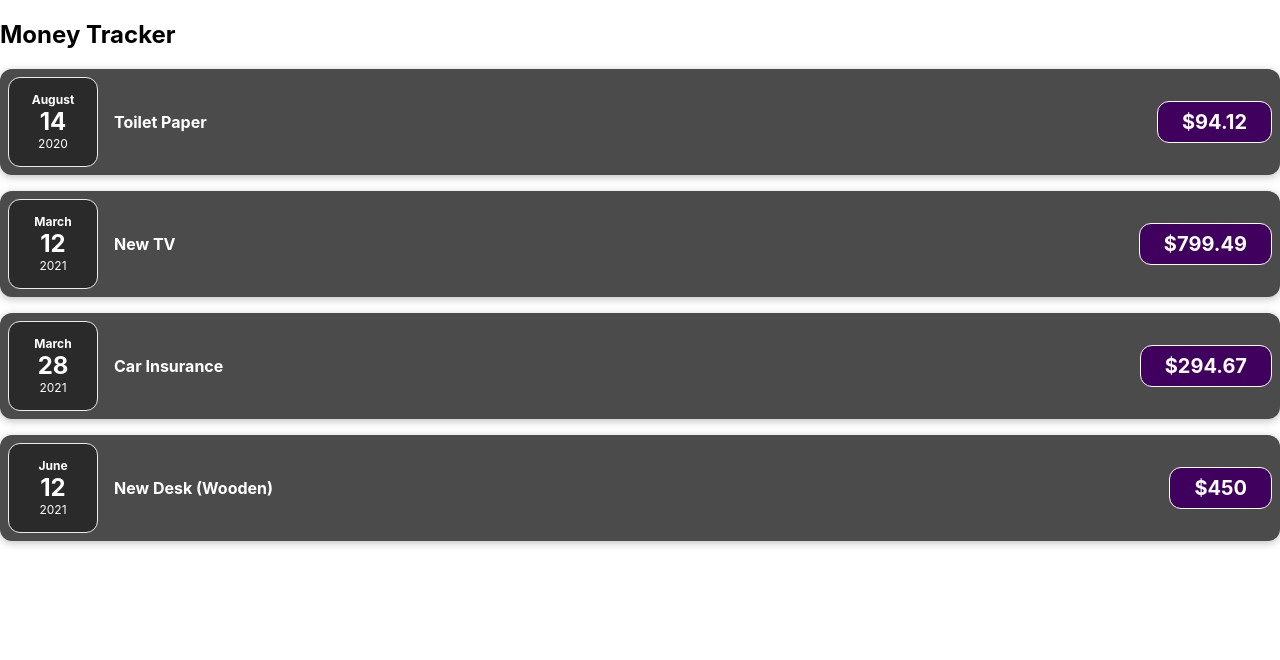
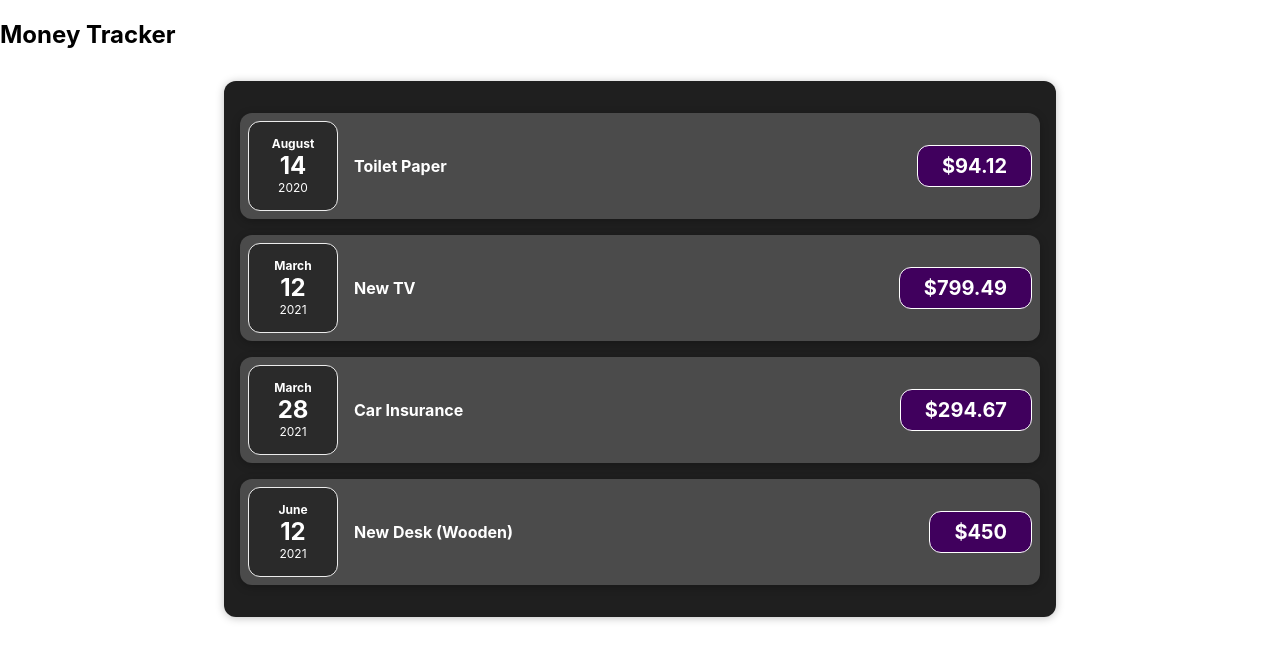
Before and after one commit to priyanka14june/Expense-Tracker, a React (Create React App) app: page / in a window 1280 px wide. Shown: the top 660 px of the page. Built offline with nearby package versions, Linux system fonts and the light colour scheme.

Commit message:
expenses component added

```diff
--- a/src/App.js
+++ b/src/App.js
@@ -1,6 +1,6 @@
 import React from "react";
 import "./App.css";
-import ExpenseItem from "./components/ExpenseItem";
+import Expenses from "./components/Expenses";
 
 /* <ExpenseItem /> can be written as <ExpenseItem> </ExpenseItem> and every componenet should be imported to app.js as its the main componenet to show up on page */
 /* new Date() is the JS function to fect date. new Date(2021, 2, 28) is the date set with initaial date as 2021 as year,  month as march(02--because month starts from 0(jan) and date as 28th)*/
@@ -30,26 +30,7 @@
   return (
     <div>
       <h2>Money Tracker</h2>
-      <ExpenseItem
-        title={expenses[0].title}
-        amount={expenses[0].amount}
-        date={expenses[0].date}
-      />
-      <ExpenseItem
-        title={expenses[1].title}
-        amount={expenses[1].amount}
-        date={expenses[1].date}
-      />
-      <ExpenseItem
-        title={expenses[2].title}
-        amount={expenses[2].amount}
-        date={expenses[2].date}
-      />
-      <ExpenseItem
-        title={expenses[3].title}
-        amount={expenses[3].amount}
-        date={expenses[3].date}
-      />
+      <Expenses items={expenses} />
     </div>
   );
 }
--- /dev/null
+++ b/src/components/Expenses.css
@@ -0,0 +1,9 @@
+.expenses {
+    padding: 1rem;
+    background-color: rgb(31, 31, 31);
+    margin: 2rem auto;
+    width: 50rem;
+    max-width: 95%;
+    border-radius: 12px;
+    box-shadow: 0 1px 8px rgba(0, 0, 0, 0.25);
+}
--- /dev/null
+++ b/src/components/Expenses.js
@@ -0,0 +1,31 @@
+import React from "react";
+import ExpenseItem from "./ExpenseItem";
+import "./Expenses.css";
+
+function Expenses(props) {
+  return (
+    <div className="expenses">
+      <ExpenseItem
+        title={props.items[0].title}
+        amount={props.items[0].amount}
+        date={props.items[0].date}
+      />
+      <ExpenseItem
+        title={props.items[1].title}
+        amount={props.items[1].amount}
+        date={props.items[1].date}
+      />
+      <ExpenseItem
+        title={props.items[2].title}
+        amount={props.items[2].amount}
+        date={props.items[2].date}
+      />
+      <ExpenseItem
+        title={props.items[3].title}
+        amount={props.items[3].amount}
+        date={props.items[3].date}
+      />
+    </div>
+  );
+}
+export default Expenses;
```
